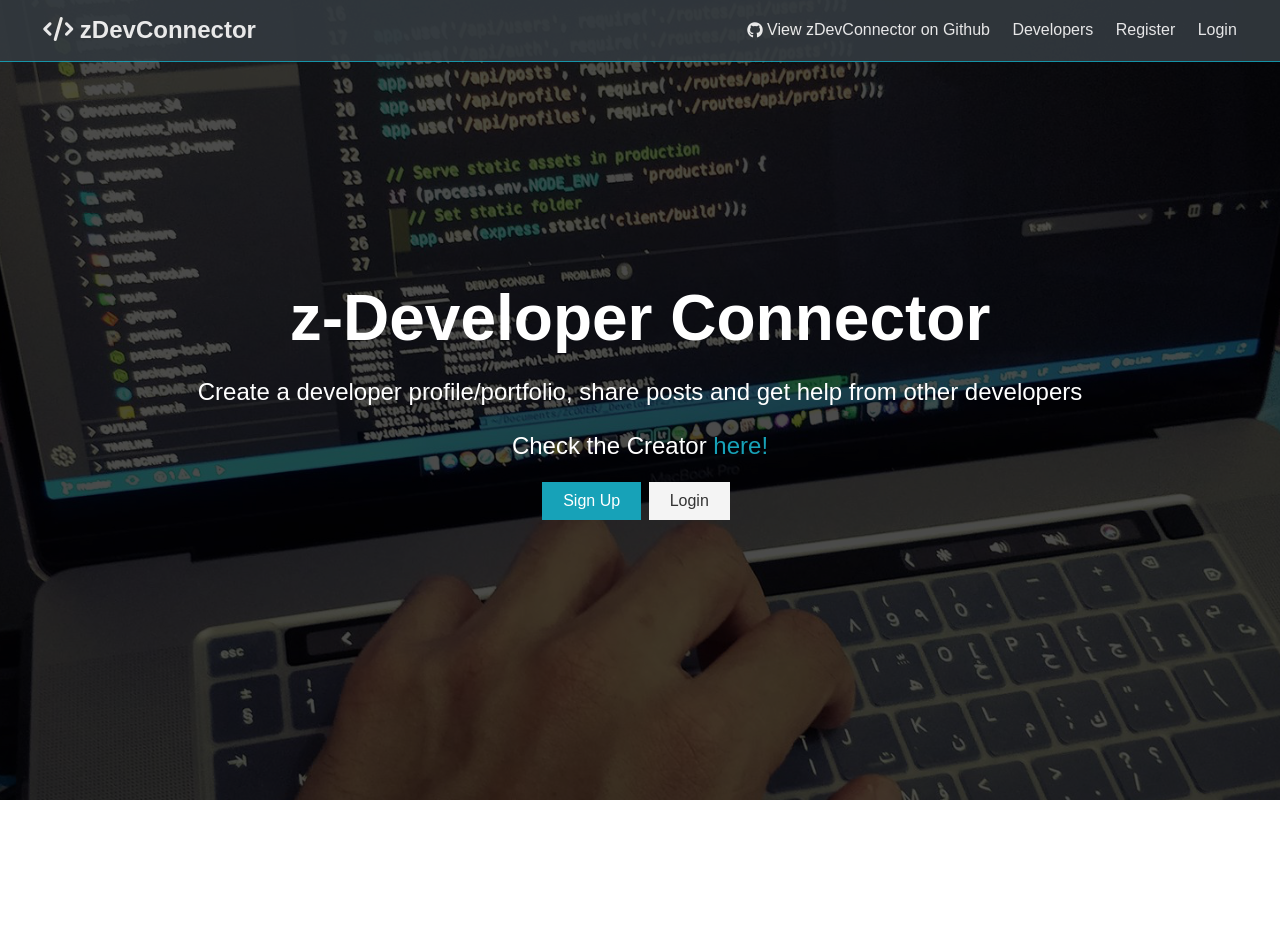
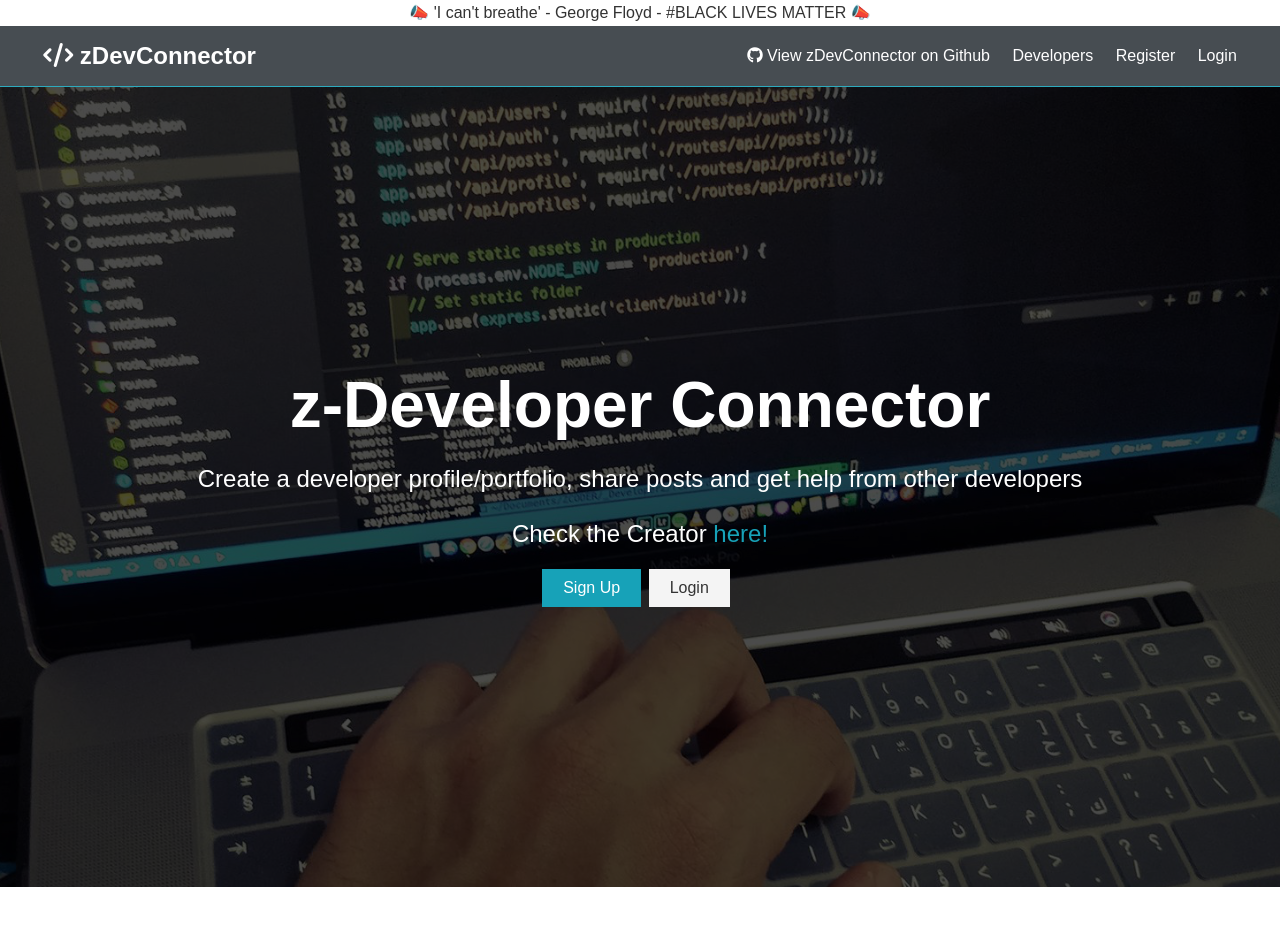
Before and after one commit to zayidu/zDevConnector, a React (Create React App) app in the folder client/: page / in a window 1280 px wide. Shown: the top 926 px of the page. Built offline with nearby package versions, Linux system fonts and the light colour scheme; no server answers; the HTML template or start-up script is replaced by a standard one.

Commit message:
Deploy Annoucement.js I can't Breathe - George Floyd #BLM

```diff
--- a/client/src/App.css
+++ b/client/src/App.css
@@ -304,7 +304,7 @@ button {
   justify-content: space-between;
   align-items: center;
   padding: 0.7rem 2rem;
-  position: fixed;
+  /* position: fixed; */ /* Announcement*/
   z-index: 1;
   width: 100%;
   top: 0;
--- a/client/src/App.js
+++ b/client/src/App.js
@@ -2,6 +2,7 @@ import React, { Fragment, useEffect } from 'react';
 import { BrowserRouter as Router, Route, Switch } from 'react-router-dom';
 import './App.css';
 import Navbar from './components/layout/Navbar';
+import Announcement from './components/layout/Announcement';
 import Landing from './components/layout/Landing';
 import Alert from './components/layout/Alert';
 import Login from './components/auth/Login';
@@ -32,6 +33,9 @@ const App = () => {
   return (
     <Provider store={store}>
       <Router>
+        <Fragment>
+          <Announcement />
+        </Fragment>
         <Fragment className="App">
           <Navbar />
           {/* <Landing /> */}
--- /dev/null
+++ b/client/src/components/layout/Announcement.js
@@ -0,0 +1,15 @@
+import React, { Fragment } from 'react';
+
+const Announcement = (props) => {
+  return (
+    <div>
+      <Fragment class="bg-yellow-light pt-2 pb-2 notice-bar border-yellow-darker border-b-2">
+        <div class="container-max mx-auto text-center">
+          <p>📣 'I can't breathe' - George Floyd - #BLACK LIVES MATTER 📣 </p>
+        </div>
+      </Fragment>
+    </div>
+  );
+};
+
+export default Announcement;
```
